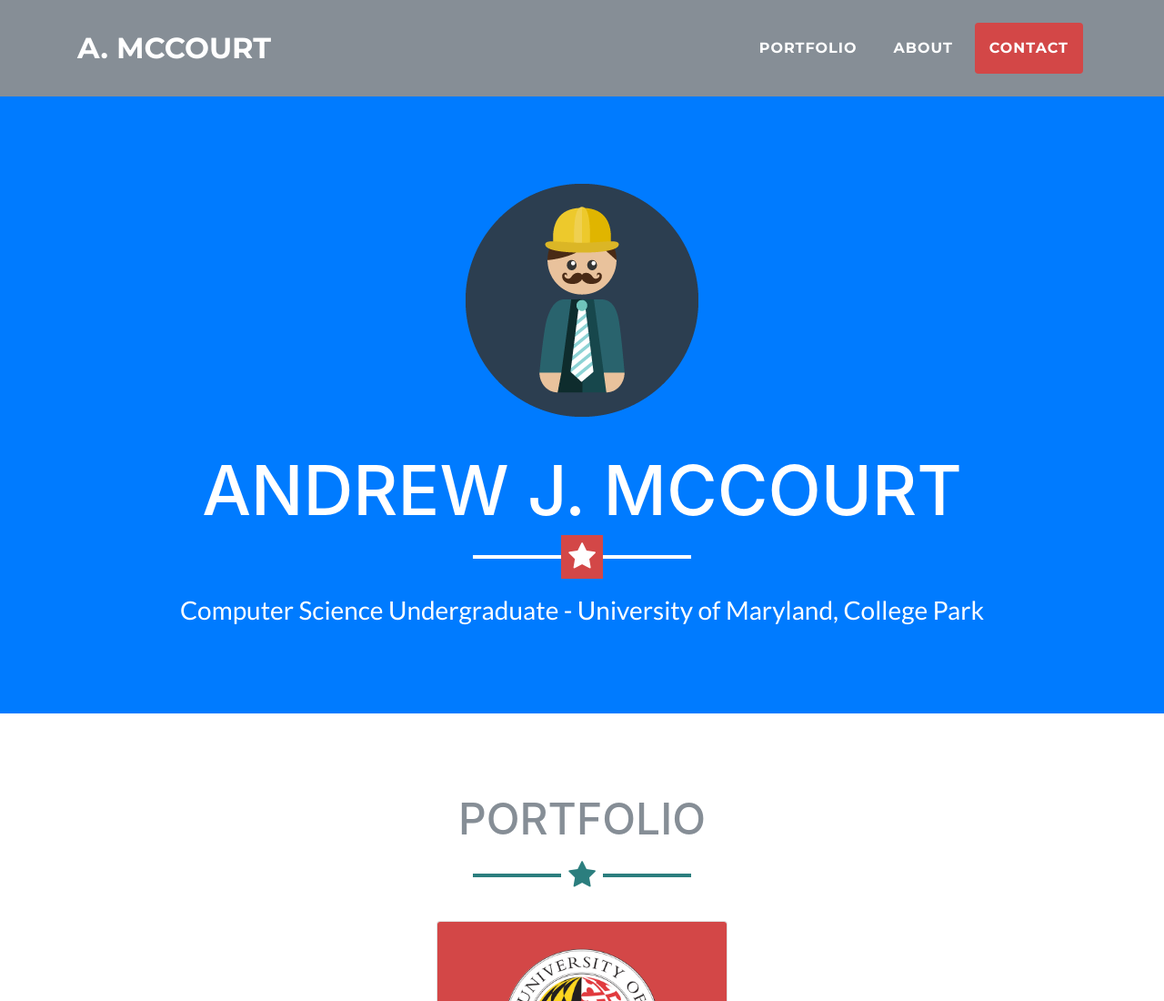
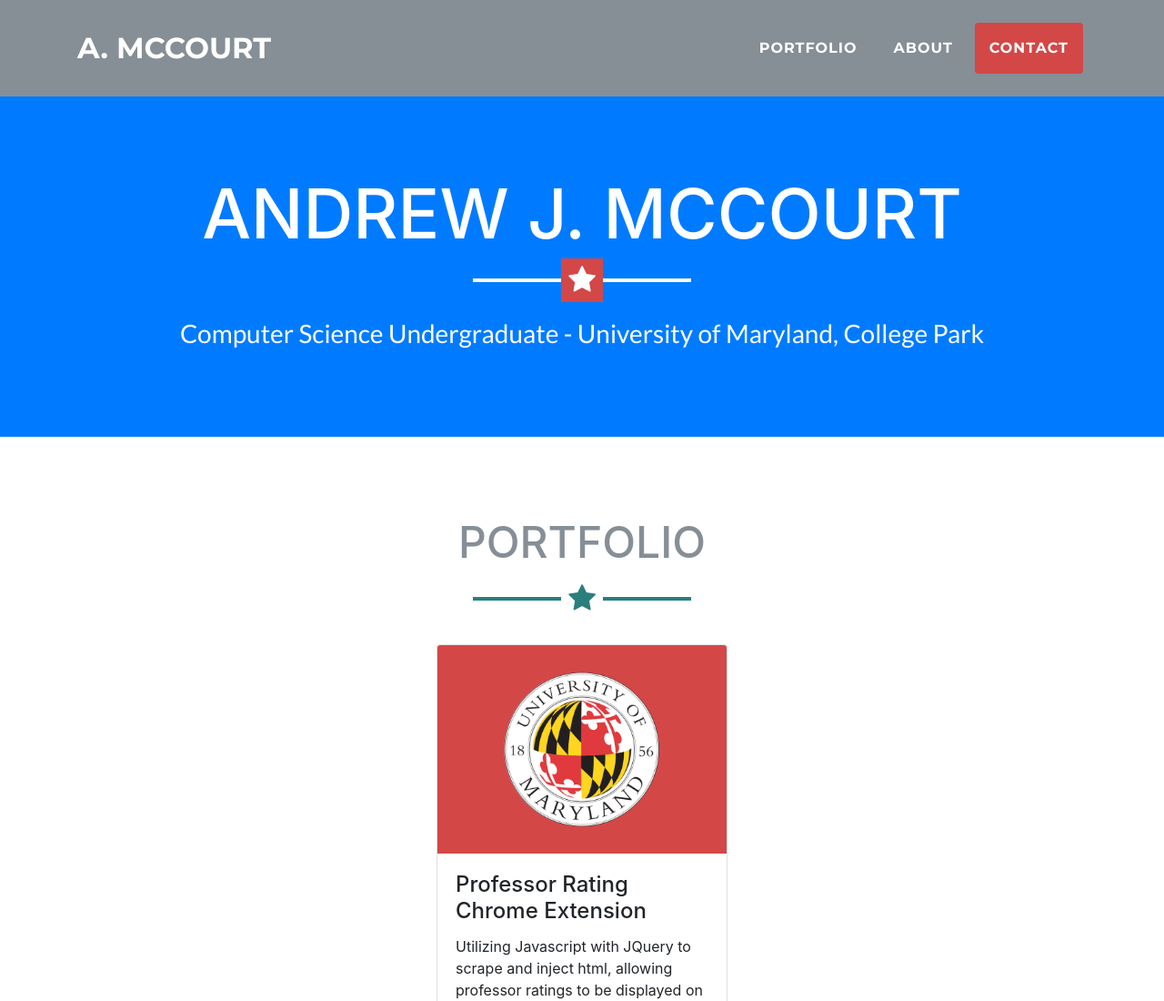
Before and after one commit to amccourt/amccourt.github.io, a website with bundled scripts: page index.html in a window 1280 px wide. Shown: the top 1100 px of the page at 91% size. Built offline with nearby package versions, Linux system fonts and the light colour scheme.

Commit message:
removed stock profile picture until I get get a good one

```diff
--- a/index.html
+++ b/index.html
@@ -60,7 +60,7 @@
     <!-- Header -->
     <header class="masthead bg-primary text-white text-center">
       <div class="container">
-        <img class="img-fluid mb-5 d-block mx-auto" src="img/profile.png" alt="">
+        <!--img class="img-fluid mb-5 d-block mx-auto" src="img/profile.png" alt=""-->
         <h1 class="text-uppercase mb-0">Andrew J. McCourt</h1>
         <hr class="star-light">
         <h2 class="font-weight-light mb-0">Computer Science Undergraduate - University of Maryland, College Park</h2>
```
